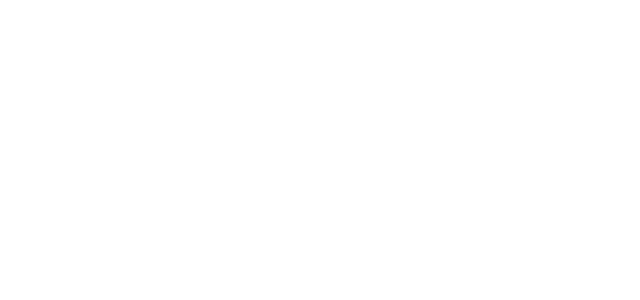
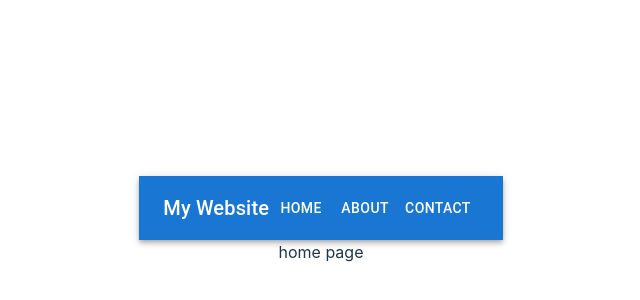
Before and after one commit to karthikeyan-ks/aahaa, a React (Vite) app: page / in a window 1280 px wide. Shown: the part 180-480 px from the top of the page, without its empty margins (319-959 px from the left). Built offline with nearby package versions, Linux system fonts and the light colour scheme.

Commit message:
first commit

```diff
--- a/src/App.tsx
+++ b/src/App.tsx
@@ -1,10 +1,15 @@
 import './App.css'
+import { BrowserRouter as Router, Routes, Route, Link } from "react-router-dom";
+import Navbar from './components/Header';
 function App() {
 
   return (
-    <div>
-
-    </div>
+    <Router>
+      <Navbar/>
+      <Routes>
+        <Route path="/" element={<div>home page</div>}/>
+      </Routes>
+    </Router>
   )
 }
 
--- /dev/null
+++ b/src/components/Header.tsx
@@ -0,0 +1,28 @@
+import React from "react";
+import { AppBar, Toolbar, Typography, Button, Box } from "@mui/material";
+import { Link } from "react-router-dom";
+
+const Navbar: React.FC = () => {
+  return (
+    <AppBar position="sticky">
+      <Toolbar>
+        <Typography variant="h6" sx={{ flexGrow: 1 }}>
+          My Website
+        </Typography>
+        <Box>
+          <Button color="inherit" component={Link} to="/">
+            Home
+          </Button>
+          <Button color="inherit" component={Link} to="/about">
+            About
+          </Button>
+          <Button color="inherit" component={Link} to="/contact">
+            Contact
+          </Button>
+        </Box>
+      </Toolbar>
+    </AppBar>
+  );
+};
+
+export default Navbar;
```
Also changed, not shown: package.json (+6 -1 lines), 1 other file (tests, documents, lock files or other folders).
